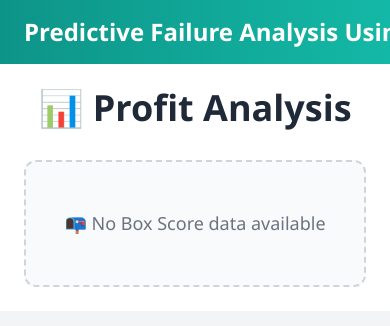
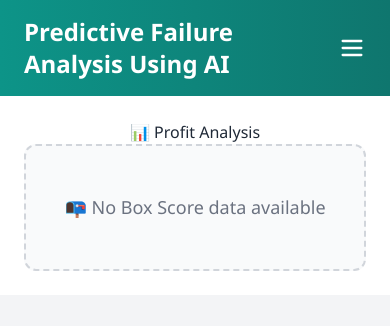
Before and after one commit to Srihariniv/predictive-failure-analysis, a Django app: template analysi/templates/analysi/profit_analysis.html in a window 390 px wide. Shown: the top 326 px of the page. Run offline with Django 5.2, Linux system fonts and the light colour scheme; the template is opened without the code that fills it, so the values that code supplies are empty; some libraries are stand-ins or nearby versions.

Commit message:
Updated mobile responsive view

```diff
--- /dev/null
+++ b/analysi/templates/analysi/base.html
@@ -0,0 +1,67 @@
+<!DOCTYPE html>
+<html lang="en">
+<head>
+  <meta charset="UTF-8">
+  <meta name="viewport" content="width=device-width, initial-scale=1.0">
+  <script src="https://cdn.tailwindcss.com"></script>
+</head>
+
+<body class="bg-gray-100">
+
+<!-- ================= NAVBAR ================= -->
+<nav class="bg-gradient-to-r from-teal-600 to-teal-700 text-white shadow-lg">
+  <div class="container mx-auto px-6 py-4 flex justify-between items-center">
+
+    <!-- LOGO -->
+    <a href="{% url 'home' %}" class="text-2xl font-bold">
+      Predictive Failure Analysis Using AI
+    </a>
+
+    <!-- DESKTOP MENU -->
+    <div class="hidden md:flex gap-6 text-sm">
+      <a href="{% url 'dashboard' %}" class="hover:underline">Dashboard</a>
+      <a href="{% url 'upload_file' %}" class="hover:underline">Upload</a>
+      <a href="{% url 'raw_data' %}" class="hover:underline">Raw Data</a>
+      <a href="{% url 'algorithms' %}" class="hover:underline">Algorithms</a>
+      <a href="{% url 'profit_analysis' %}" class="hover:underline">Profit Analysis</a>
+      <a href="{% url 'future_predictions' %}" class="hover:underline">Future (30 Days)</a>
+      <a href="{% url 'future_box_score' %}" class="hover:underline">Future Profit</a>
+    </div>
+
+    <!-- HAMBURGER (MOBILE) -->
+    <button id="menuBtn" class="md:hidden focus:outline-none">
+      <svg class="w-7 h-7" fill="none" stroke="currentColor" stroke-width="2"
+           viewBox="0 0 24 24">
+        <path stroke-linecap="round" stroke-linejoin="round"
+              d="M4 6h16M4 12h16M4 18h16" />
+      </svg>
+    </button>
+  </div>
+
+  <!-- MOBILE MENU -->
+  <div id="mobileMenu" class="hidden md:hidden px-6 pb-4 space-y-3 text-sm">
+    <a href="{% url 'dashboard' %}" class="block hover:underline">Dashboard</a>
+    <a href="{% url 'upload_file' %}" class="block hover:underline">Upload</a>
+    <a href="{% url 'raw_data' %}" class="block hover:underline">Raw Data</a>
+    <a href="{% url 'algorithms' %}" class="block hover:underline">Algorithms</a>
+    <a href="{% url 'profit_analysis' %}" class="block hover:underline">Profit Analysis</a>
+    <a href="{% url 'future_predictions' %}" class="block hover:underline">Future (30 Days)</a>
+    <a href="{% url 'future_box_score' %}" class="block hover:underline">Future Profit</a>
+  </div>
+</nav>
+<!-- ================= END NAVBAR ================= -->
+
+<script>
+  document.addEventListener("DOMContentLoaded", function () {
+    const btn = document.getElementById("menuBtn");
+    const menu = document.getElementById("mobileMenu");
+    if (btn && menu) {
+      btn.addEventListener("click", () => menu.classList.toggle("hidden"));
+    }
+  });
+</script>
+
+{% block content %}{% endblock %}
+
+</body>
+</html>
--- a/analysi/templates/analysi/profit_analysis.html
+++ b/analysi/templates/analysi/profit_analysis.html
@@ -9,6 +9,12 @@
     <script src="https://cdn.tailwindcss.com"></script>
 
     <style>
+        /* ================= BASE ================= */
+        html, body {
+            max-width: 100%;
+            overflow-x: hidden; /* 🔑 prevent page side scroll */
+        }
+
         body {
             font-family: "Segoe UI", Tahoma, Geneva, Verdana, sans-serif;
             background: #f3f4f6;
@@ -16,21 +22,33 @@
             padding: 0;
         }
 
-        /* FIXED NAVBAR - NO WRAPPING */
+        /* ================= NAVBAR ================= */
         nav {
             background: linear-gradient(to right, #0d9488, #14b8a6);
-            overflow-x: auto; /* Horizontal scroll if needed */
-            -webkit-overflow-scrolling: touch;
+            overflow: hidden;
         }
 
-        nav .nav-inner {
-            min-width: 650px; /* Force single line */
+        .nav-inner {
             display: flex;
             justify-content: space-between;
             align-items: center;
-            white-space: nowrap;
+            gap: 12px;
+            flex-wrap: wrap; /* 🔑 allow wrap */
         }
 
+        @media (max-width: 900px) {
+            .nav-inner {
+                flex-direction: column;
+                align-items: flex-start;
+            }
+
+            .nav-inner > div {
+                flex-wrap: wrap;
+                gap: 8px;
+            }
+        }
+
+        /* ================= PAGE CONTAINER ================= */
         .page-container {
             max-width: 100%;
             margin: 0;
@@ -75,20 +93,28 @@
             .section-title { font-size: 1.5rem; }
         }
 
-        /* PERFECT RESPONSIVE TABLE */
+        /* ================= TABLE ================= */
         .table-wrapper {
             background: #ffffff;
             border-radius: 12px;
             box-shadow: 0 10px 25px rgba(0,0,0,0.1);
-            overflow-x: auto;
+            overflow-x: auto; /* 🔑 table scroll only */
             -webkit-overflow-scrolling: touch;
             border: 1px solid #e5e7eb;
         }
 
         table {
             width: 100%;
-            min-width: 850px; /* Perfect width */
+            min-width: 720px; /* tablet-safe default */
             border-collapse: collapse;
+        }
+
+        @media (max-width: 900px) {
+            table { min-width: 600px; }
+        }
+
+        @media (max-width: 640px) {
+            table { min-width: 520px; }
         }
 
         thead th {
@@ -110,7 +136,6 @@
             font-size: 0.85rem;
         }
 
-        /* Mobile optimizations */
         @media (max-width: 640px) {
             thead th,
             tbody td {
@@ -128,6 +153,7 @@
 
         tbody tr:nth-child(even) { background: #f9fafb; }
         tbody tr:hover { background: #ecfdf5; }
+
         .Capacity td { background: #dcfce7 !important; }
         .Financial td { background: #dbeafe !important; }
 
@@ -148,27 +174,14 @@
 
 <body class="bg-gray-100">
 
-<!-- FIXED NAVBAR - SINGLE LINE ALWAYS -->
-<nav class="text-white shadow-lg">
-    <div class="container mx-auto px-6 py-4">
-        <div class="nav-inner">
-            <a href="{% url 'home' %}" class="text-2xl font-bold flex-shrink-0">Predictive Failure Analysis Using AI</a>
-            <div class="flex gap-4 text-sm ml-8 flex-shrink-0">
-                <a href="{% url 'dashboard' %}" class="hover:underline whitespace-nowrap px-2 py-1 rounded hover:bg-white/20">Dashboard</a>
-                <a href="{% url 'upload_file' %}" class="hover:underline whitespace-nowrap px-2 py-1 rounded hover:bg-white/20">Upload</a>
-                <a href="{% url 'raw_data' %}" class="hover:underline whitespace-nowrap px-2 py-1 rounded hover:bg-white/20">Raw Data</a>
-                <a href="{% url 'algorithms' %}" class="hover:underline whitespace-nowrap px-2 py-1 rounded hover:bg-white/20">Algorithms</a>
-                <a href="{% url 'profit_analysis' %}" class="hover:underline font-bold text-yellow-300 underline whitespace-nowrap px-2 py-1 rounded bg-white/20">Profit Analysis</a>
-                <a href="{% url 'future_predictions' %}" class="hover:underline whitespace-nowrap px-2 py-1 rounded hover:bg-white/20">Future</a>
-                <a href="{% url 'future_box_score' %}" class="hover:underline whitespace-nowrap px-2 py-1 rounded hover:bg-white/20">Future Profit</a>
-            </div>
-        </div>
-    </div>
-</nav>
+<!-- ================= NAVBAR ================= -->
+{% extends "analysi/base.html" %}
 
-<!-- CONTENT -->
+{% block content %}
+<!-- ALL dashboard code here (charts, tables, scripts, styles) -->
+<!-- ================= CONTENT ================= -->
 <div class="page-container">
-    <h1 class="text-4xl font-bold text-center mb-8 text-gray-800">📊 Profit Analysis</h1>
+    <h1>📊 Profit Analysis</h1>
 
     {% if box_score_tables %}
         {% for table in box_score_tables %}
@@ -227,7 +240,9 @@
                         <td>{{ row.future_productive }}</td>
                         <td>₹{{ row.current_revenue }}</td>
                         <td>₹{{ row.future_revenue }}</td>
-                        <td class="{% if row.future_profit > 0 %}profit-positive{% else %}profit-negative{% endif %}">₹{{ row.future_profit }}</td>
+                        <td class="{% if row.future_profit > 0 %}profit-positive{% else %}profit-negative{% endif %}">
+                            ₹{{ row.future_profit }}
+                        </td>
                     </tr>
                     {% endfor %}
                 </tbody>
@@ -239,3 +254,4 @@
 
 </body>
 </html>
+{% endblock %}
```
